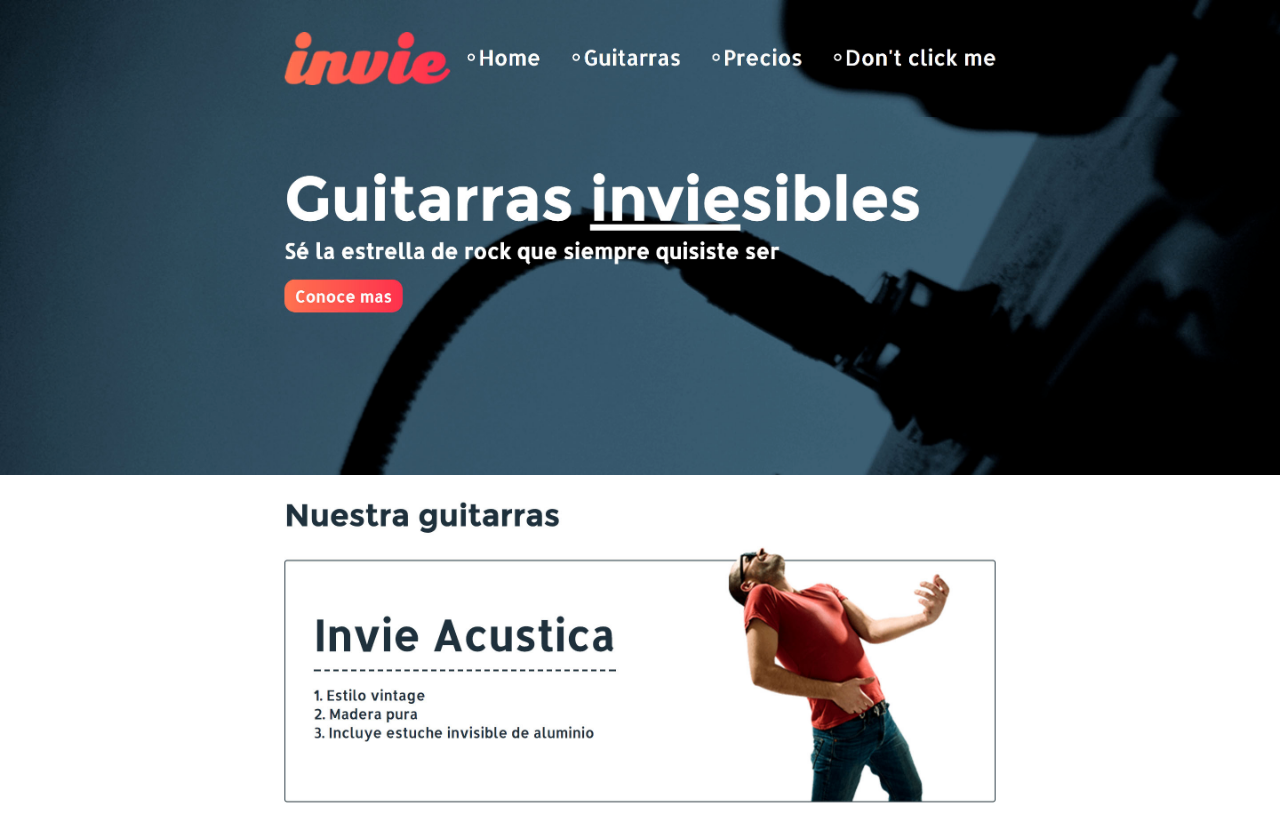
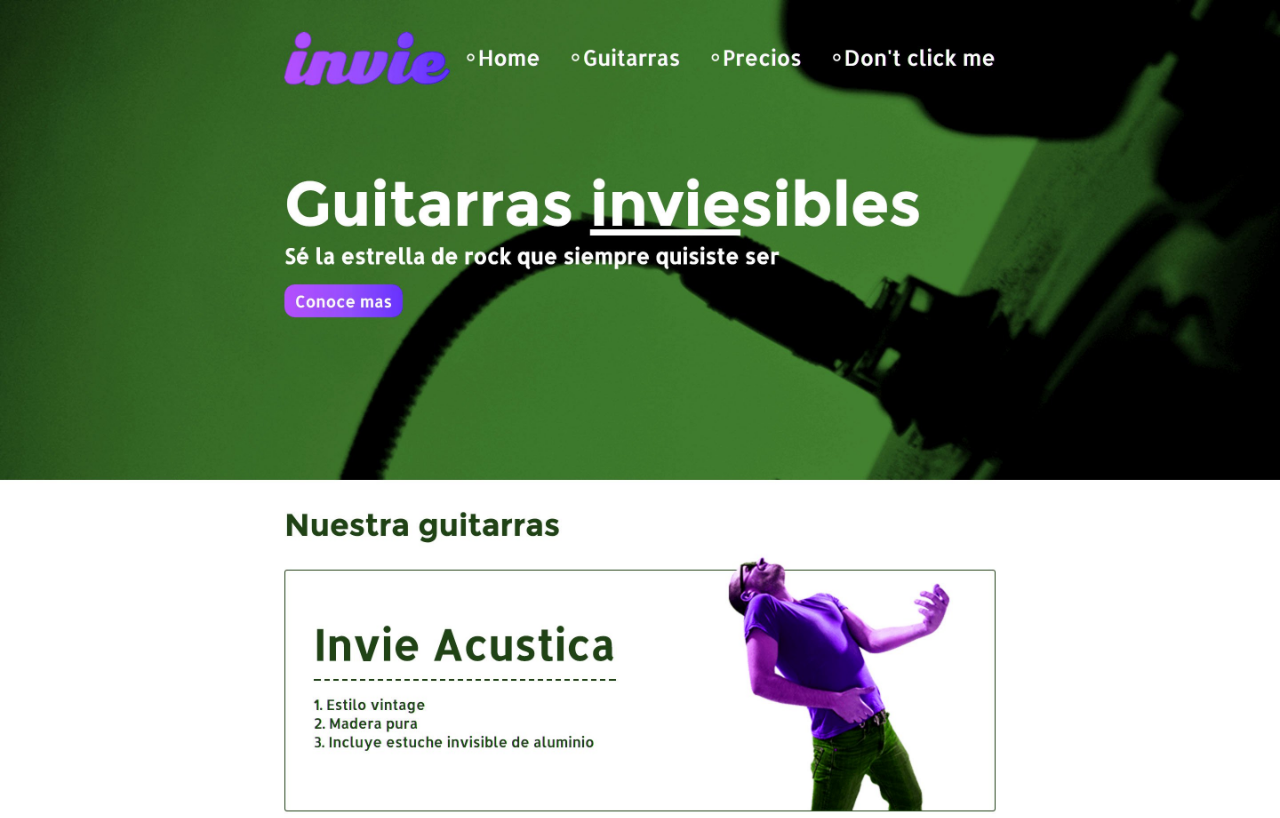
Before and after one commit to mjohar30/Invie_Platzi, a plain HTML site: page index.html in a window 1280 px wide. Shown: the top 818 px of the page. Drawn offline with Linux system fonts and the light colour scheme.

Commit message:
nueva versión de invie-verde

```diff
--- a/index.html
+++ b/index.html
@@ -16,8 +16,6 @@
     </style>
 </head>
 <body>
-    <img src="header.png" alt="">
-    <img src="hero.png" alt="">
-    <img src="acustica.jpg" alt="">
+    <img src="nueva-version.jpg" alt="" srcset="">
 </body>
 </html>
```
Also changed, not shown: nueva-version.jpg (added).
